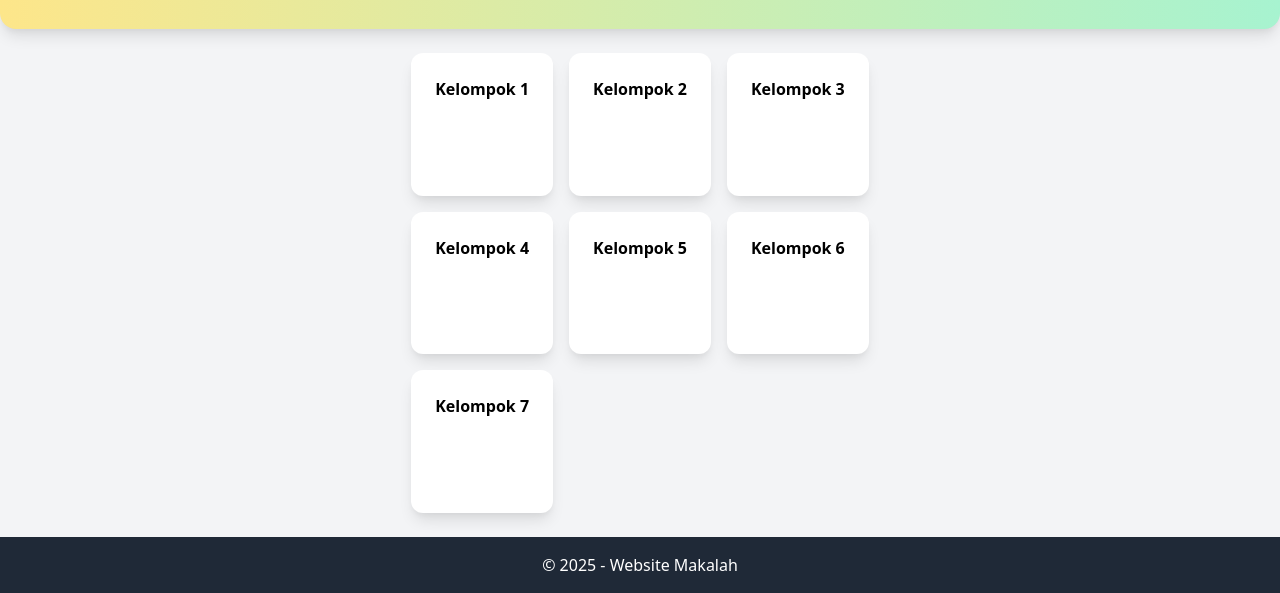
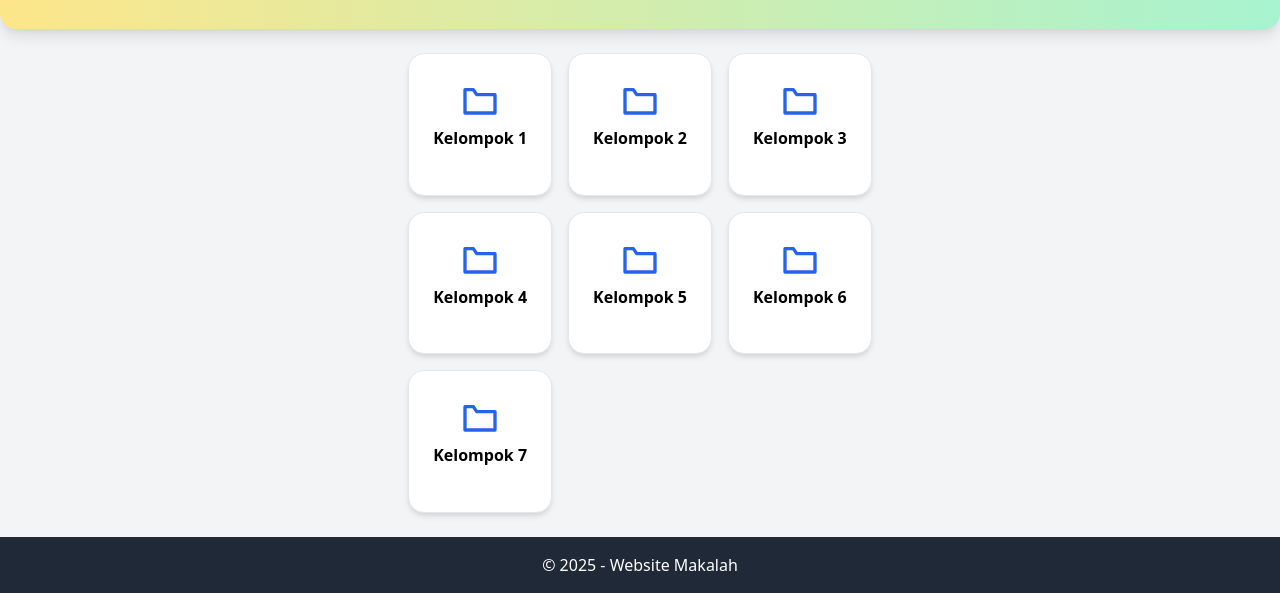
Before and after one commit to indra396/pgsd_kelas_a_pwt, a plain HTML site: page index.html in a window 1280 px wide. Shown: the part 207-800 px from the top of the page. Drawn offline with nearby package versions, Linux system fonts and the light colour scheme.

Commit message:
Update index.html

```diff
--- a/index.html
+++ b/index.html
@@ -40,39 +40,89 @@
   <nav class="p-4 sm:p-6 max-w-4xl mx-auto grid grid-cols-2 sm:grid-cols-2 md:grid-cols-3 gap-4 flex-grow">
 
 <div onclick="openPDF('kelompok1.pdf')"
-         class="cursor-pointer bg-white shadow-lg rounded-xl p-5 sm:p-6 text-center font-semibold hover:shadow-2xl hover:bg-blue-50 transition">
+     class="cursor-pointer bg-white border border-gray-200 shadow-md rounded-2xl p-6
+            text-center font-semibold hover:shadow-xl hover:bg-blue-50 hover:scale-105
+            transition transform duration-200 flex flex-col items-center gap-2">
+    <svg xmlns="http://www.w3.org/2000/svg" class="h-10 w-10 text-blue-600" fill="none"
+         viewBox="0 0 24 24" stroke="currentColor">
+      <path stroke-linecap="round" stroke-linejoin="round" stroke-width="2"
+            d="M3 7h5l2 3h11v11H3z" />
+    </svg>
     Kelompok 1
 </div>
 
 <div onclick="openPDF('kelompok2.pdf')"
-         class="cursor-pointer bg-white shadow-lg rounded-xl p-5 sm:p-6 text-center font-semibold hover:shadow-2xl hover:bg-blue-50 transition">
+     class="cursor-pointer bg-white border border-gray-200 shadow-md rounded-2xl p-6
+            text-center font-semibold hover:shadow-xl hover:bg-blue-50 hover:scale-105
+            transition transform duration-200 flex flex-col items-center gap-2">
+    <svg xmlns="http://www.w3.org/2000/svg" class="h-10 w-10 text-blue-600" fill="none"
+         viewBox="0 0 24 24" stroke="currentColor">
+      <path stroke-linecap="round" stroke-linejoin="round" stroke-width="2"
+            d="M3 7h5l2 3h11v11H3z" />
+    </svg>
     Kelompok 2
 </div>
 
 <div onclick="openPDF('kelompok3.pdf')"
-         class="cursor-pointer bg-white shadow-lg rounded-xl p-5 sm:p-6 text-center font-semibold hover:shadow-2xl hover:bg-blue-50 transition">
+     class="cursor-pointer bg-white border border-gray-200 shadow-md rounded-2xl p-6
+            text-center font-semibold hover:shadow-xl hover:bg-blue-50 hover:scale-105
+            transition transform duration-200 flex flex-col items-center gap-2">
+    <svg xmlns="http://www.w3.org/2000/svg" class="h-10 w-10 text-blue-600" fill="none"
+         viewBox="0 0 24 24" stroke="currentColor">
+      <path stroke-linecap="round" stroke-linejoin="round" stroke-width="2"
+            d="M3 7h5l2 3h11v11H3z" />
+    </svg>
     Kelompok 3
 </div>
 
 <div onclick="openPDF('kelompok4.pdf')"
-         class="cursor-pointer bg-white shadow-lg rounded-xl p-5 sm:p-6 text-center font-semibold hover:shadow-2xl hover:bg-blue-50 transition">
+     class="cursor-pointer bg-white border border-gray-200 shadow-md rounded-2xl p-6
+            text-center font-semibold hover:shadow-xl hover:bg-blue-50 hover:scale-105
+            transition transform duration-200 flex flex-col items-center gap-2">
+    <svg xmlns="http://www.w3.org/2000/svg" class="h-10 w-10 text-blue-600" fill="none"
+         viewBox="0 0 24 24" stroke="currentColor">
+      <path stroke-linecap="round" stroke-linejoin="round" stroke-width="2"
+            d="M3 7h5l2 3h11v11H3z" />
+    </svg>
     Kelompok 4
 </div>
 
 <div onclick="openPDF('kelompok5.pdf')"
-         class="cursor-pointer bg-white shadow-lg rounded-xl p-5 sm:p-6 text-center font-semibold hover:shadow-2xl hover:bg-blue-50 transition">
+     class="cursor-pointer bg-white border border-gray-200 shadow-md rounded-2xl p-6
+            text-center font-semibold hover:shadow-xl hover:bg-blue-50 hover:scale-105
+            transition transform duration-200 flex flex-col items-center gap-2">
+    <svg xmlns="http://www.w3.org/2000/svg" class="h-10 w-10 text-blue-600" fill="none"
+         viewBox="0 0 24 24" stroke="currentColor">
+      <path stroke-linecap="round" stroke-linejoin="round" stroke-width="2"
+            d="M3 7h5l2 3h11v11H3z" />
+    </svg>
     Kelompok 5
 </div>
 
 <div onclick="window.open('https://drive.google.com/file/d/1Xv-92bavZbaeCps_xx5yZfulzGBmxxLq/view?usp=sharing', '_blank')"
-         class="cursor-pointer bg-white shadow-lg rounded-xl p-5 sm:p-6 text-center font-semibold hover:shadow-2xl hover:bg-blue-50 transition">
+     class="cursor-pointer bg-white border border-gray-200 shadow-md rounded-2xl p-6
+            text-center font-semibold hover:shadow-xl hover:bg-blue-50 hover:scale-105
+            transition transform duration-200 flex flex-col items-center gap-2">
+    <svg xmlns="http://www.w3.org/2000/svg" class="h-10 w-10 text-blue-600" fill="none"
+         viewBox="0 0 24 24" stroke="currentColor">
+      <path stroke-linecap="round" stroke-linejoin="round" stroke-width="2"
+            d="M3 7h5l2 3h11v11H3z" />
+    </svg>
     Kelompok 6
 </div>
 
 <div onclick="openPDF('kelompok7.pdf')"
-         class="cursor-pointer bg-white shadow-lg rounded-xl p-5 sm:p-6 text-center font-semibold hover:shadow-2xl hover:bg-blue-50 transition">
+     class="cursor-pointer bg-white border border-gray-200 shadow-md rounded-2xl p-6
+            text-center font-semibold hover:shadow-xl hover:bg-blue-50 hover:scale-105
+            transition transform duration-200 flex flex-col items-center gap-2">
+    <svg xmlns="http://www.w3.org/2000/svg" class="h-10 w-10 text-blue-600" fill="none"
+         viewBox="0 0 24 24" stroke="currentColor">
+      <path stroke-linecap="round" stroke-linejoin="round" stroke-width="2"
+            d="M3 7h5l2 3h11v11H3z" />
+    </svg>
     Kelompok 7
 </div>
+
 
   </nav>
 
```
Lines whose indentation alone changed are shown as unchanged.
